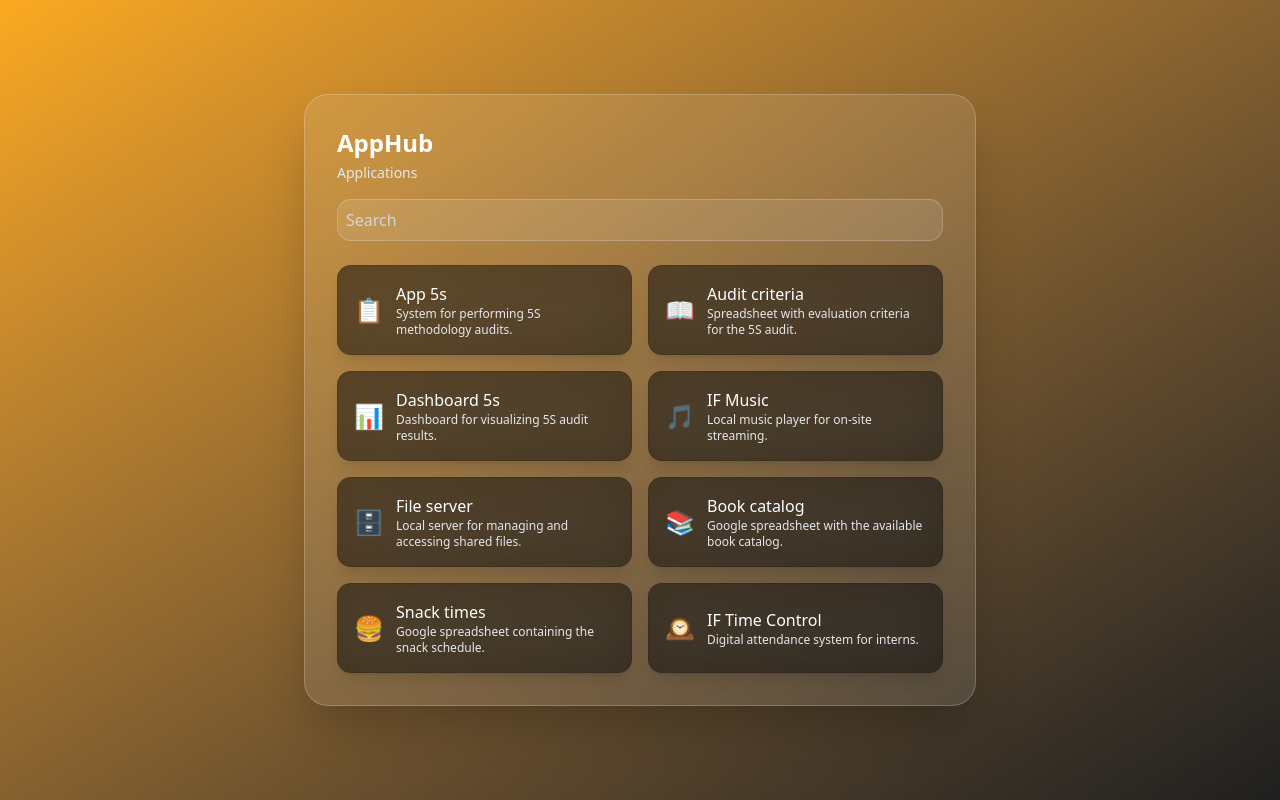
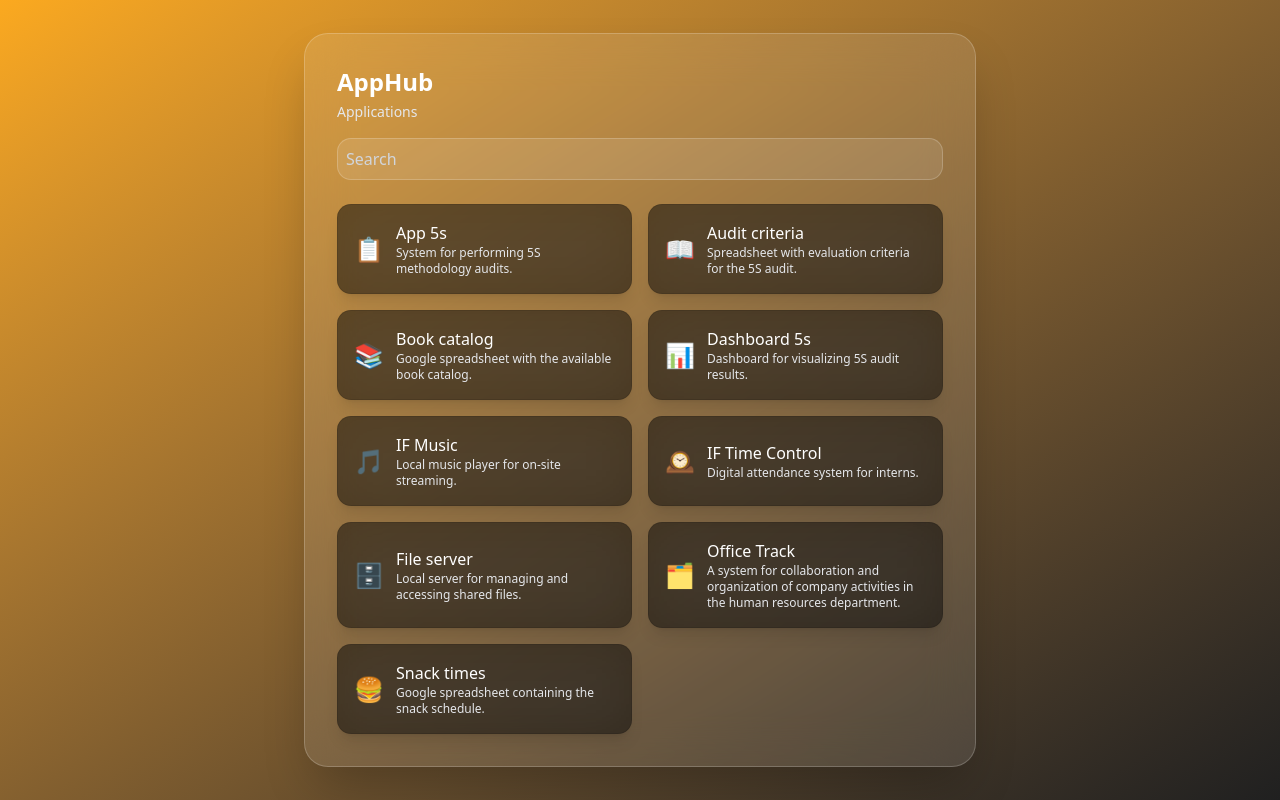
Before and after one commit to IsraelFrota/app-hub, a Next.js app: page / in a window 1280 px wide. Built offline with nearby package versions, Linux system fonts and the light colour scheme.

Commit message:
Reordenação da lista

```diff
--- a/src/app/page.tsx
+++ b/src/app/page.tsx
@@ -7,12 +7,13 @@ export default function Home() {
   const apps: ItemProps[] = [
     { title: 'App 5s', icon: '📋', url: 'http://192.168.0.18:3001/', description: 'System for performing 5S methodology audits.'},
     { title: 'Audit criteria', icon: '📖', url: 'https://docs.google.com/spreadsheets/d/10YdvT6qfqdJuHmHZp_KXCZ_8DV_h6C1bkgpsDwVKqsY/edit?usp=sharing', description: 'Spreadsheet with evaluation criteria for the 5S audit.' },
+    { title: 'Book catalog', icon: '📚', url: 'https://docs.google.com/spreadsheets/d/1Qd5tLyTvan9-EJuW2g_UYQaV7HRADrMuA402mDRNo2o/edit?gid=921363456#gid=921363456', description: 'Google spreadsheet with the available book catalog.' },
     { title: 'Dashboard 5s', icon: '📊', url: 'http://192.168.0.18:3001/ui/dashboard', description: 'Dashboard for visualizing 5S audit results.' },
     { title: 'IF Music', icon: '🎵', url: 'http://192.168.0.18:9078/', description: 'Local music player for on-site streaming.' },
+    { title: 'IF Time Control', icon: '🕰️', url: 'http://192.168.0.18:3008/', description: 'Digital attendance system for interns.' },
     { title: 'File server', icon: '🗄️', url: 'http://192.168.0.99:8081/', description: 'Local server for managing and accessing shared files.' },
-    { title: 'Book catalog', icon: '📚', url: 'https://docs.google.com/spreadsheets/d/1Qd5tLyTvan9-EJuW2g_UYQaV7HRADrMuA402mDRNo2o/edit?gid=921363456#gid=921363456', description: 'Google spreadsheet with the available book catalog.' },
+    { title: 'Office Track', icon: '🗂️', url: 'http://192.168.0.18:3010/', description: 'A system for collaboration and organization of company activities in the human resources department.' },
     { title: 'Snack times', icon: '🍔', url: 'https://docs.google.com/spreadsheets/d/1Ti7rzzUv6jqkb_9ih_zK3D9nyJwS8kPiTagHesTGHq4/edit?gid=0#gid=0', description: 'Google spreadsheet containing the snack schedule.' },
-    { title: 'IF Time Control', icon: '🕰️', url: 'http://192.168.0.18:3008/', description: 'Digital attendance system for interns.' },
   ];
 
   const [search, setSearch] = useState('');
```
